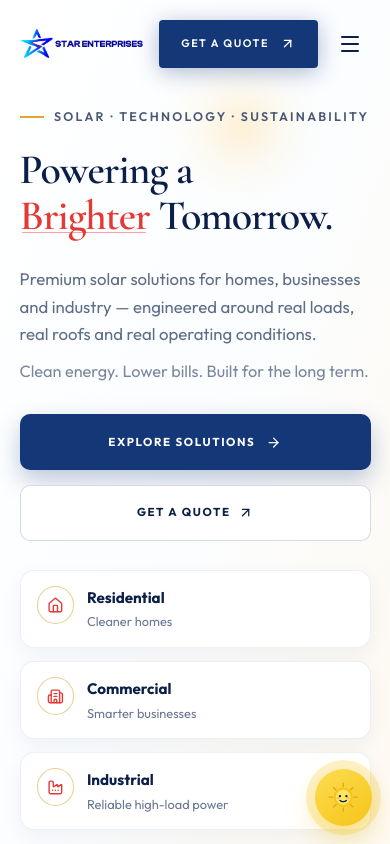
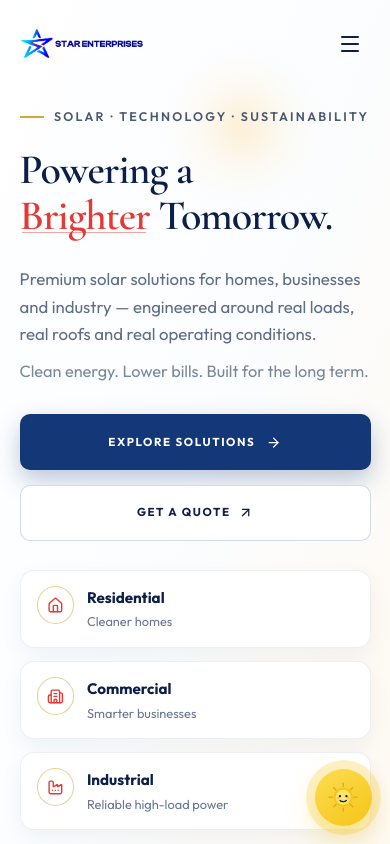
Before and after one commit to Coder-smruti/star-enterprises-coming-soon, a React (Vite) app: page / in a window 390 px wide. Shown: the top 844 px of the page. Built offline with nearby package versions, Linux system fonts and the light colour scheme.

Commit message:
Refactor "Get a Quote" link in Header component for better responsiveness

```diff
--- a/src/components/Header.tsx
+++ b/src/components/Header.tsx
@@ -41,8 +41,6 @@ export const Header: React.FC = () => {
     .filter(Boolean)
     .join(' ');
 
-  const quoteClass = 'btn btn-accent hidden lg:inline-flex';
-
   return (
     <>
       <header className={shellClass}>
@@ -70,10 +68,12 @@ export const Header: React.FC = () => {
           </nav>
 
           <div className="flex items-center gap-3 shrink-0">
-            <Link to="/contact" className={quoteClass}>
-              Get a Quote
-              <ArrowUpRight />
-            </Link>
+            <div className="hidden lg:block">
+              <Link to="/contact" className="btn btn-accent">
+                Get a Quote
+                <ArrowUpRight />
+              </Link>
+            </div>
             <button
               type="button"
               className={`lg:hidden p-2 ${isLightHero ? 'text-navy' : 'text-white'}`}
```
